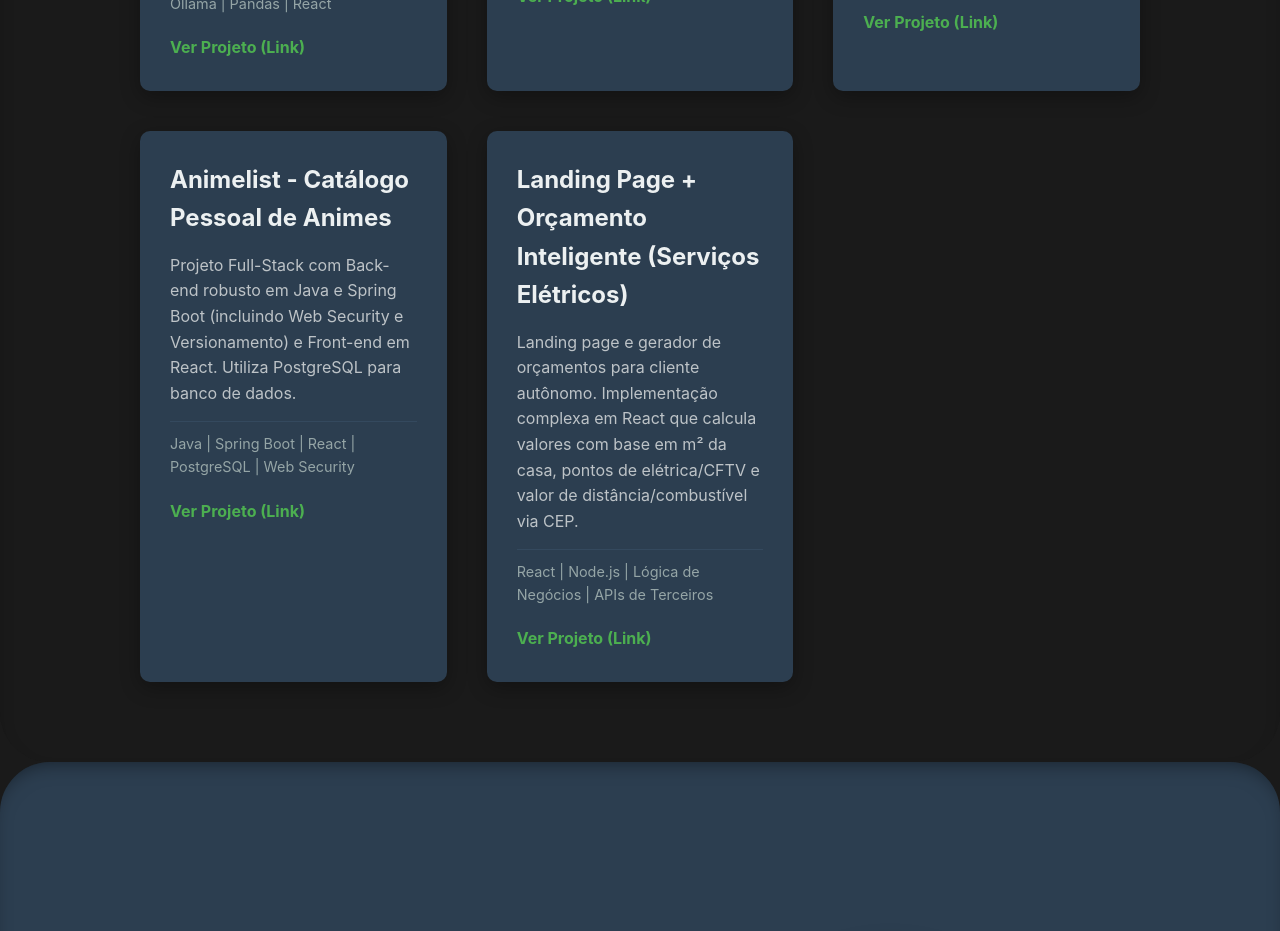
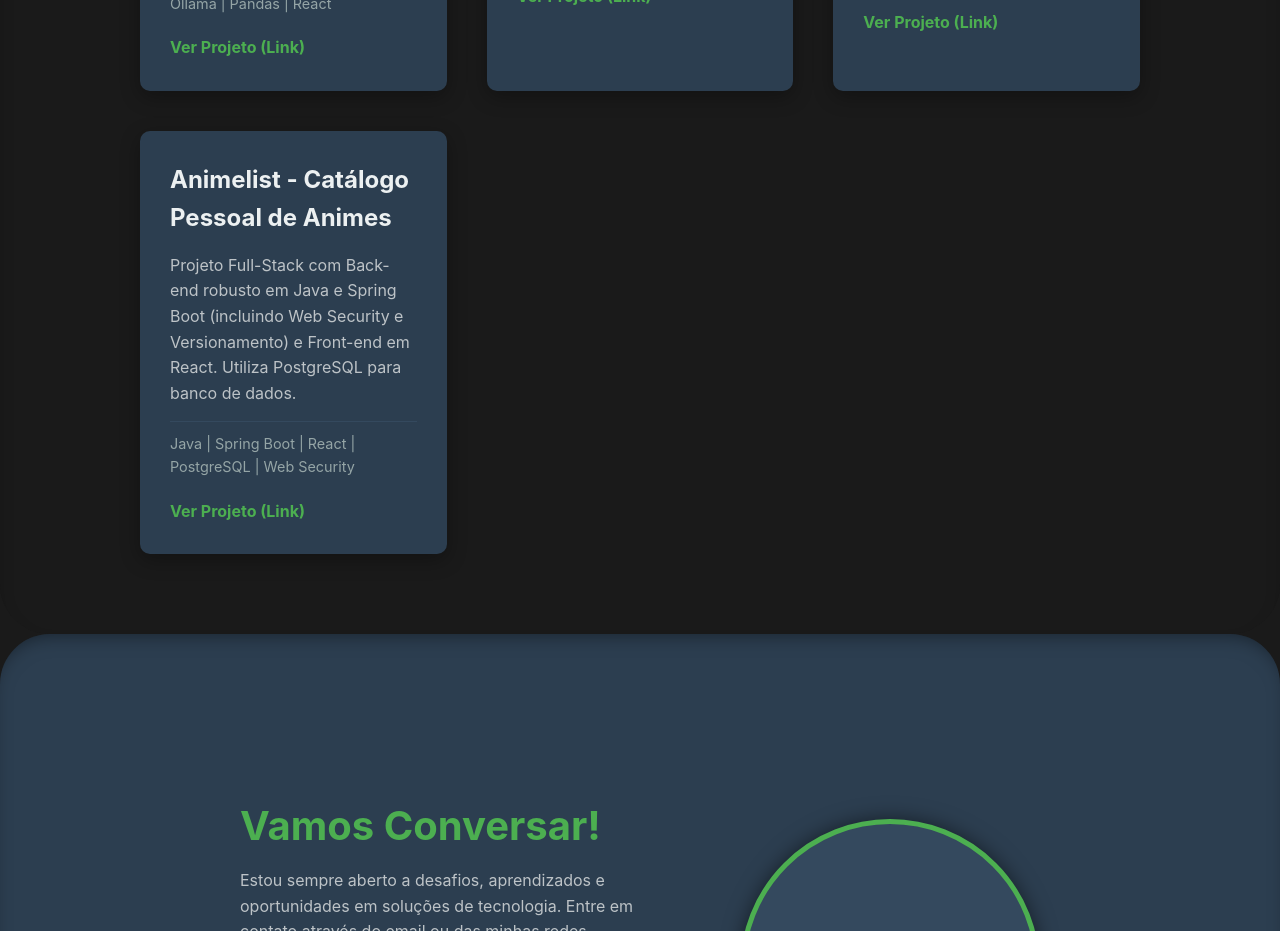
Before and after one commit to AadrielL/MeuPortifolio, a React (Create React App) app: page / in a window 1280 px wide. Shown: the part 2320-3251 px from the top of the page. Built offline with nearby package versions, Linux system fonts and the light colour scheme.

Commit message:
chore(projetos): remove card antigo da Landing Page de Servicos Eletricos

```diff
--- a/src/sections/Projetos.tsx
+++ b/src/sections/Projetos.tsx
@@ -39,13 +39,6 @@ const projectData: Project[] = [
         description: 'Projeto Full-Stack com Back-end robusto em Java e Spring Boot (incluindo Web Security e Versionamento) e Front-end em React. Utiliza PostgreSQL para banco de dados.',
         link: 'https://bit.ly/seuanimelist',
         tech: ['Java', 'Spring Boot', 'React', 'PostgreSQL', 'Web Security'],
-        direction: 'left' // Anima da esquerda
-    },
-    {
-        title: 'Landing Page + Orçamento Inteligente (Serviços Elétricos)',
-        description: 'Landing page e gerador de orçamentos para cliente autônomo. Implementação complexa em React que calcula valores com base em m² da casa, pontos de elétrica/CFTV e valor de distância/combustível via CEP.',
-        link: 'https://servi-oseletricos.onrender.com',
-        tech: ['React', 'Node.js', 'Lógica de Negócios', 'APIs de Terceiros'],
         direction: 'right' // Anima da direita
     }
 ];
```
